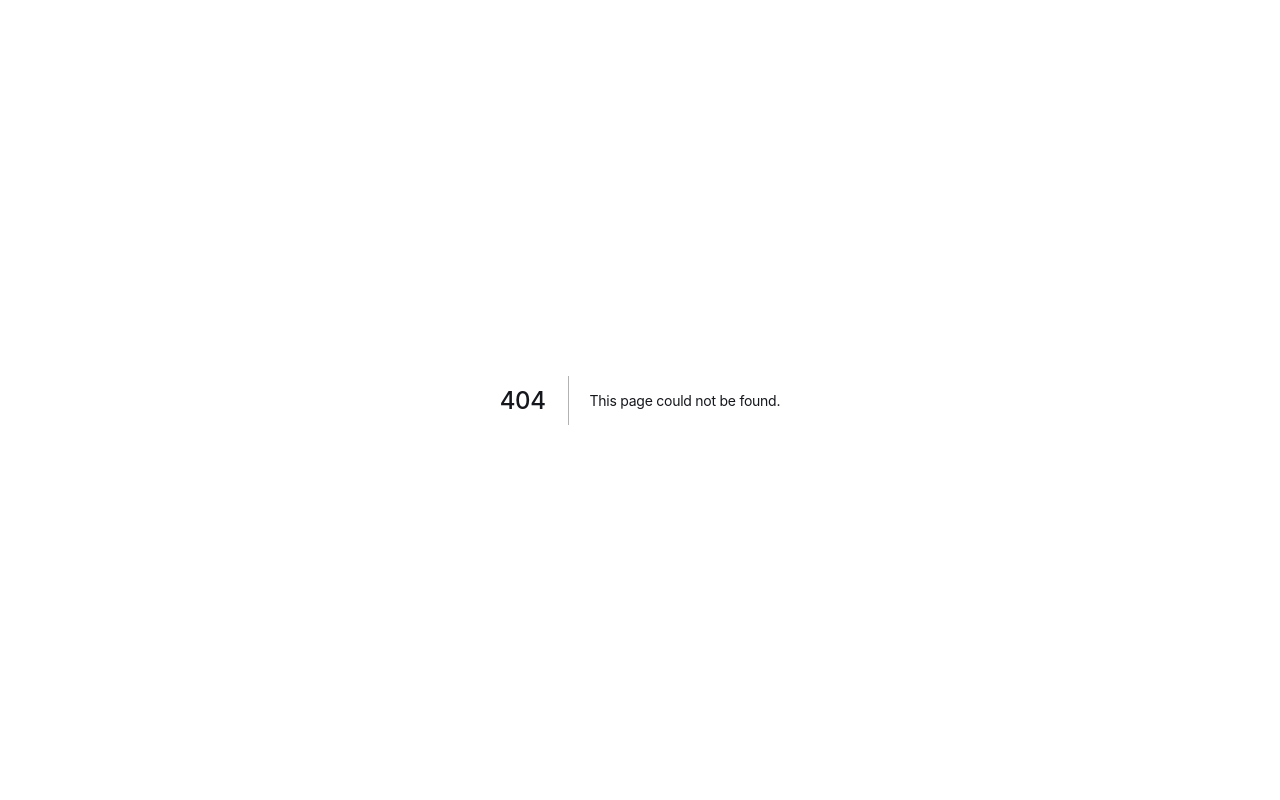
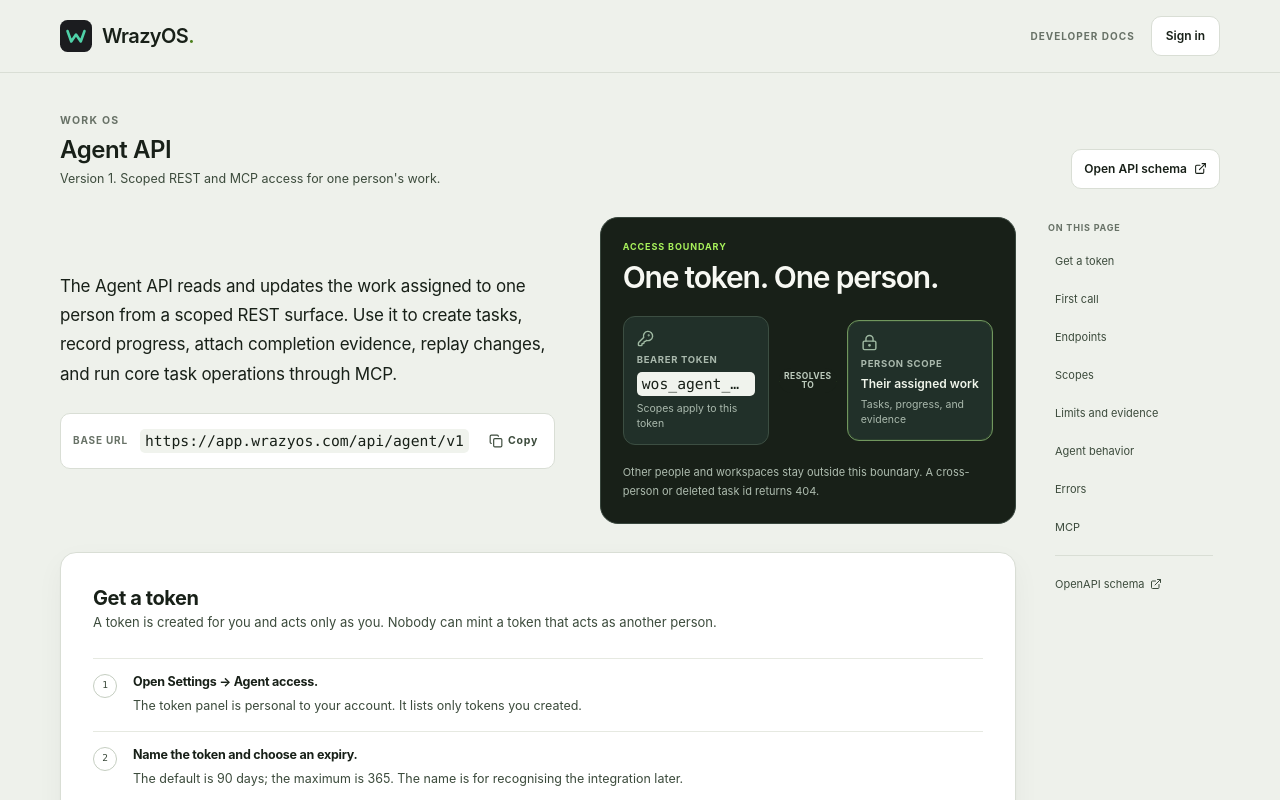
Before and after one commit to WrazyAI/work-os, a Next.js app: page /docs/agent-api in a window 1280 px wide. Before the commit this address had no page. Shown: the top 800 px of the page. Built offline with nearby package versions, Linux system fonts and the light colour scheme.

Commit message:
feat(docs): publish the Agent API guide without sign-in

```diff
--- /dev/null
+++ b/src/app/docs/agent-api/page.tsx
@@ -0,0 +1,51 @@
+import type { Metadata } from "next";
+import Link from "next/link";
+import ApiDocs from "@/modules/work-os/employee/ApiDocs";
+
+export const metadata: Metadata = {
+  title: "Agent API",
+  description: "Read the Work OS Agent API: authentication, endpoints, scopes, limits, errors, and MCP.",
+  robots: { index: true, follow: true },
+  alternates: { canonical: "https://app.wrazyos.com/docs/agent-api" },
+};
+
+function Mark() {
+  return (
+    <svg width="32" height="32" viewBox="0 0 32 32" aria-hidden="true">
+      <rect width="32" height="32" rx="7.5" fill="#1b1c1f" />
+      <polyline points="7.5,11 11.25,21.5 16,14.5 20.75,21.5 24.5,11" fill="none" stroke="#4fd1a8" strokeWidth="2.6" strokeLinecap="round" strokeLinejoin="round" />
+    </svg>
+  );
+}
+
+export default function AgentApiDocsPage() {
+  return (
+    <div data-work-os-workspace="" className="min-h-screen bg-[var(--bg-primary)]">
+      <header className="border-b" style={{ borderColor: "var(--border)", background: "var(--bg-primary)" }}>
+        <div className="mx-auto flex w-full max-w-[1240px] items-center justify-between gap-4 px-6 py-4 md:px-10">
+          <Link href="/" aria-label="WrazyOS home" className="flex min-h-10 items-center gap-2.5 text-[var(--text-primary)] no-underline">
+            <Mark />
+            <span className="text-xl font-semibold tracking-[-0.03em]">WrazyOS<span style={{ color: "var(--accent-deep)" }}>.</span></span>
+          </Link>
+          <nav aria-label="Public documentation navigation" className="flex items-center gap-4">
+            <span className="hidden text-[10px] font-bold uppercase tracking-[0.1em] text-[var(--text-tertiary)] sm:inline">Developer docs</span>
+            <Link href="/login" className="inline-flex min-h-10 items-center rounded-[10px] border px-3.5 py-2 text-[12px] font-semibold text-[var(--text-primary)] no-underline transition hover:border-[var(--border-hot)]" style={{ borderColor: "var(--border)", background: "var(--bg-card)" }}>
+              Sign in
+            </Link>
+          </nav>
+        </div>
+      </header>
+      <main className="mx-auto w-full max-w-[1240px] px-6 py-8 md:px-10 md:py-10">
+        <ApiDocs />
+      </main>
+      <footer className="mx-auto flex w-full max-w-[1240px] flex-wrap items-center justify-between gap-4 border-t px-6 py-6 text-[11px] text-[var(--text-tertiary)] md:px-10" style={{ borderColor: "var(--border)" }}>
+        <span>© {new Date().getFullYear()} WrazyAI, LLC</span>
+        <nav aria-label="Legal and support" className="flex flex-wrap items-center gap-5">
+          <Link href="/privacy" className="hover:text-[var(--text-primary)]">Privacy Policy</Link>
+          <Link href="/terms" className="hover:text-[var(--text-primary)]">Terms of Service</Link>
+          <a href="mailto:info@wrazyos.com" className="hover:text-[var(--text-primary)]">Contact</a>
+        </nav>
+      </footer>
+    </div>
+  );
+}
--- a/src/app/work-os/(employee)/api/page.tsx
+++ /dev/null
@@ -1,11 +0,0 @@
-import type { Metadata } from "next";
-import ApiDocs from "@/modules/work-os/employee/ApiDocs";
-
-export const metadata: Metadata = {
-  title: "Agent API",
-  description: "Authenticate, call, and troubleshoot the Work OS Agent API.",
-};
-
-export default function AgentApiDocsPage() {
-  return <ApiDocs />;
-}
--- a/src/modules/work-os/employee/AgentAccessSettings.tsx
+++ b/src/modules/work-os/employee/AgentAccessSettings.tsx
@@ -105,7 +105,7 @@ export default function AgentAccessSettings() {
         meta="Scoped tokens let external agents read your tasks, log progress, and attach evidence. Secrets are shown once."
         actions={
           <Link
-            href="/work-os/api"
+            href="/docs/agent-api"
             className="inline-flex min-h-10 items-center gap-1.5 rounded-[10px] border px-3 py-2 text-[12px] font-semibold transition hover:border-[var(--border-hot)]"
             style={{ borderColor: "var(--border)", background: "var(--bg-card)", color: "var(--text-primary)" }}
           >
--- a/src/modules/work-os/employee/EmployeeSettings.tsx
+++ b/src/modules/work-os/employee/EmployeeSettings.tsx
@@ -247,7 +247,7 @@ export default function EmployeeSettings() {
             </div>
           </div>
           <Link
-            href="/work-os/api"
+            href="/docs/agent-api"
             className="inline-flex min-h-10 items-center gap-1.5 rounded-[10px] border px-3 py-2 text-[12px] font-semibold transition hover:border-[var(--border-hot)]"
             style={{ borderColor: "var(--border)", background: "var(--bg-card)", color: "var(--text-primary)" }}
           >
--- a/src/proxy.ts
+++ b/src/proxy.ts
@@ -11,6 +11,7 @@ const PUBLIC_PREFIXES = [
   "/forgot-password",
   "/reset-password",
   "/auth",
+  "/docs",
   "/api/auth",
   "/api/work-os/desktop/token",
   "/api/work-os/integrations/github/webhook",
```
Also changed, not shown: 2 other files (tests, documents, lock files or other folders).
